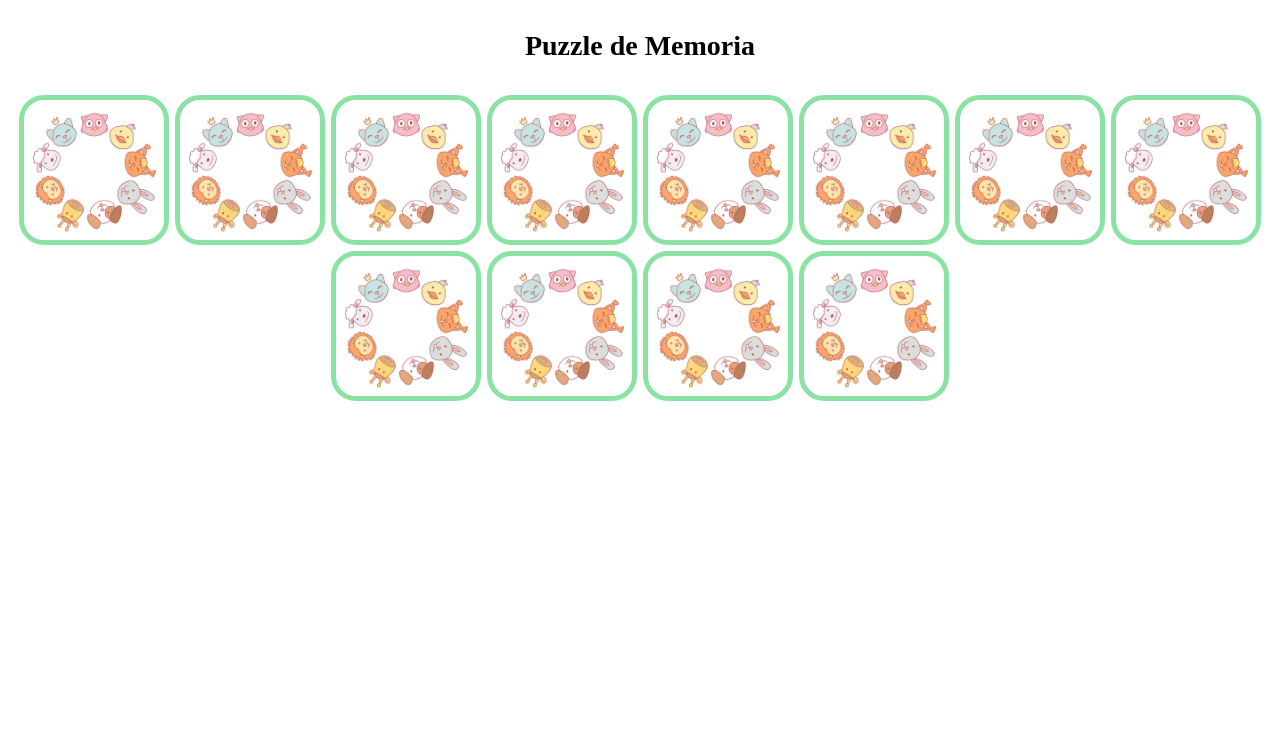
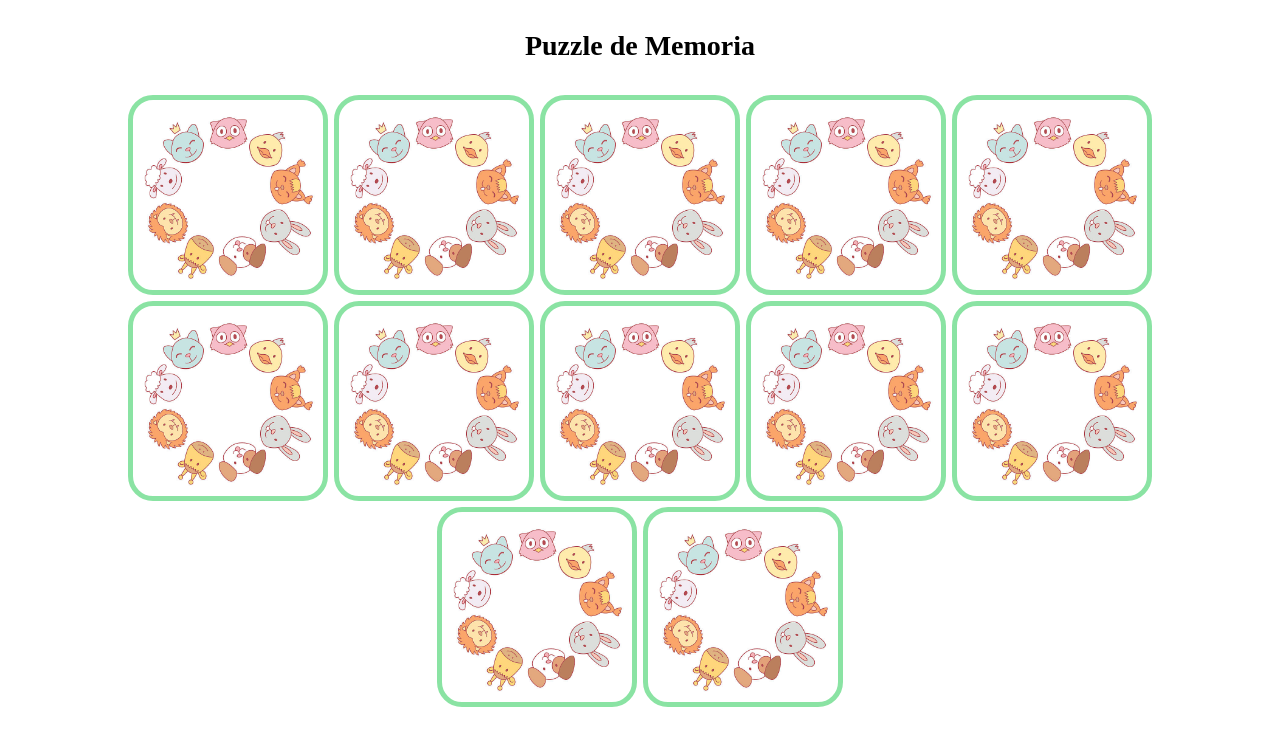
Before and after one commit to Mariley20/puzzle-memoria, a plain HTML site: page index.html in a window 1280 px wide. Drawn offline with Linux system fonts and the light colour scheme.

Commit message:
subiendo js 3

```diff
--- a/css/main.css
+++ b/css/main.css
@@ -8,6 +8,7 @@ body{
 }
 .container{
 	text-align: center;
+	padding: 0 95px;
 }
 .title{
 	font-size: 28px;
@@ -19,10 +20,16 @@ body{
 	justify-content: center;
 }
 img{
-	width: 150px;
-	height: 150px;
+	width: 200px;
+	height: 200px;
 	padding: 2px;
 	border: 5px solid #8AE3A3;
 	border-radius: 25px;
 	margin:3px;
 }
+.inicio{
+
+}
+.fin{
+
+}
--- a/index.html
+++ b/index.html
@@ -12,18 +12,18 @@
         <div class="container">
             <h1 class="title">Puzzle de Memoria </h1>
             <div class="box-imagenes">
-                <img id="1" src="img/marco1.jpg" alt="inicio">
-                <img id="2" src="img/marco1.jpg" alt="inicio">
-                <img id="3" src="img/marco1.jpg" alt="inicio">
-                <img id="4" src="img/marco1.jpg" alt="inicio">
-                <img id="5" src="img/marco1.jpg" alt="inicio">
-                <img id="6" src="img/marco1.jpg" alt="inicio">
-                <img id="7" src="img/marco1.jpg" alt="inicio">
-                <img id="8" src="img/marco1.jpg" alt="inicio">
-                <img id="9" src="img/marco1.jpg" alt="inicio">
-                <img id="10" src="img/marco1.jpg" alt="inicio">
-                <img id="11" src="img/marco1.jpg" alt="inicio">
-                <img id="12" src="img/marco1.jpg" alt="inicio">
+                <img id="1" src="img/marco1.jpg" alt="inicio" class="inicio">
+                <img id="2" src="img/marco1.jpg" alt="inicio" class="inicio">
+                <img id="3" src="img/marco1.jpg" alt="inicio" class="inicio">
+                <img id="4" src="img/marco1.jpg" alt="inicio" class="inicio">
+                <img id="5" src="img/marco1.jpg" alt="inicio" class="inicio">
+                <img id="6" src="img/marco1.jpg" alt="inicio" class="inicio">
+                <img id="7" src="img/marco1.jpg" alt="inicio" class="inicio">
+                <img id="8" src="img/marco1.jpg" alt="inicio" class="inicio">
+                <img id="9" src="img/marco1.jpg" alt="inicio" class="inicio">
+                <img id="10" src="img/marco1.jpg" alt="inicio" class="inicio">
+                <img id="11" src="img/marco1.jpg" alt="inicio" class="inicio">
+                <img id="12" src="img/marco1.jpg" alt="inicio" class="inicio">
             </div>
         </div>
     </section>
--- a/js/main.js
+++ b/js/main.js
@@ -34,7 +34,17 @@ for (let i = 0; i < imagenes.length; i++) {
 let comparar = 0; // contador de click
 let nombreAnterior;
 $('.box-imagenes').on('click', (event) => {
+
+    $(this).addClass('fin');
+
     let img = event.target;
+    $(img).addClass('fin');
+    let x = $('.fin');
+    console.log(x);
+    if($('.fin').length == 2){
+
+    }
+    /*
     let indice;
     let idElement = parseInt(img.id);
 
@@ -66,5 +76,5 @@ $('.box-imagenes').on('click', (event) => {
                 idAnterior = img.id;
             }
         }
-    }
+    }*/
 });
```
Also changed, not shown: js/prueba.js (added, +52 -0 lines).
